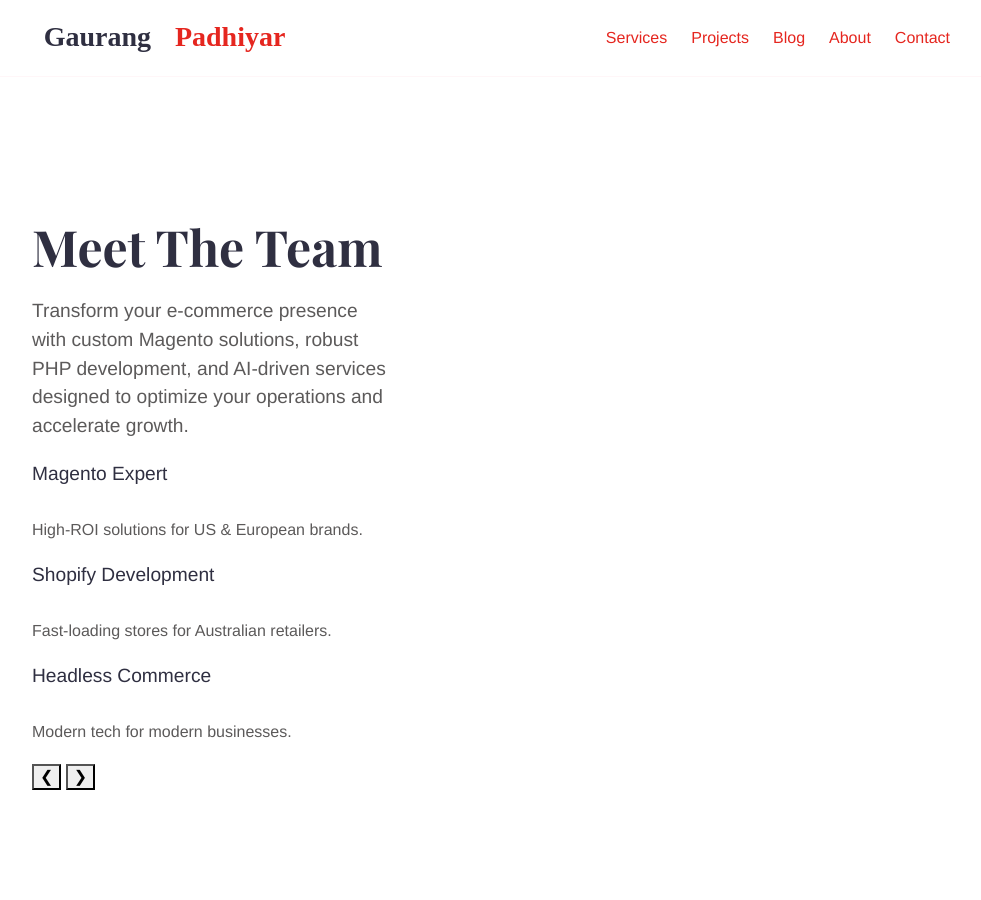
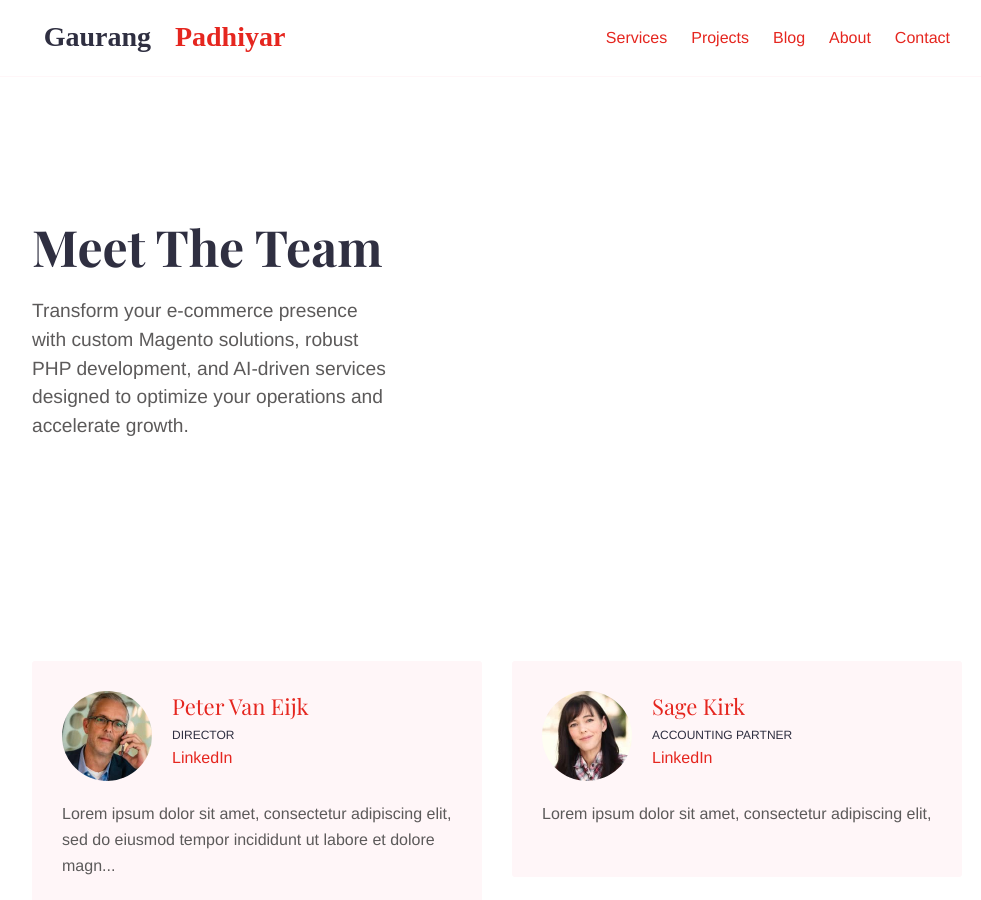
Before and after one commit to gaurangpadhiyar007/portfolio, a Jekyll site: the page built from team.md, in a window 1280 px wide and 900 px high. Shown: the whole window, without its empty margins (143-1124 px from the left). Built offline with Jekyll 4.4.1, drawn with Linux system fonts in a browser that asks for light colours.

Commit message:
slider removed from the team page

```diff
--- a/team.md
+++ b/team.md
@@ -10,35 +10,3 @@
 # Meet The Team
 
 Transform your e-commerce presence with custom Magento solutions, robust PHP development, and AI-driven services designed to optimize your operations and accelerate growth.
-
-<div class="custom-slider">
-  <div class="slider-container">
-    <div class="slide active">
-      <div class="slide-content">
-        <h2>Magento Expert</h2>
-        <p>High-ROI solutions for US & European brands.</p>
-      </div>
-    </div>
-    <div class="slide">
-      <div class="slide-content">
-        <h2>Shopify Development</h2>
-        <p>Fast-loading stores for Australian retailers.</p>
-      </div>
-    </div>
-    <div class="slide">
-      <div class="slide-content">
-        <h2>Headless Commerce</h2>
-        <p>Modern tech for modern businesses.</p>
-      </div>
-    </div>
-  </div>
-
-  <button class="prev" aria-label="Previous Slide">&#10094;</button>
-  <button class="next" aria-label="Next Slide">&#10095;</button>
-
-  <div class="dots-container">
-    <span class="dot active" data-index="0"></span>
-    <span class="dot" data-index="1"></span>
-    <span class="dot" data-index="2"></span>
-  </div>
-</div>
```
